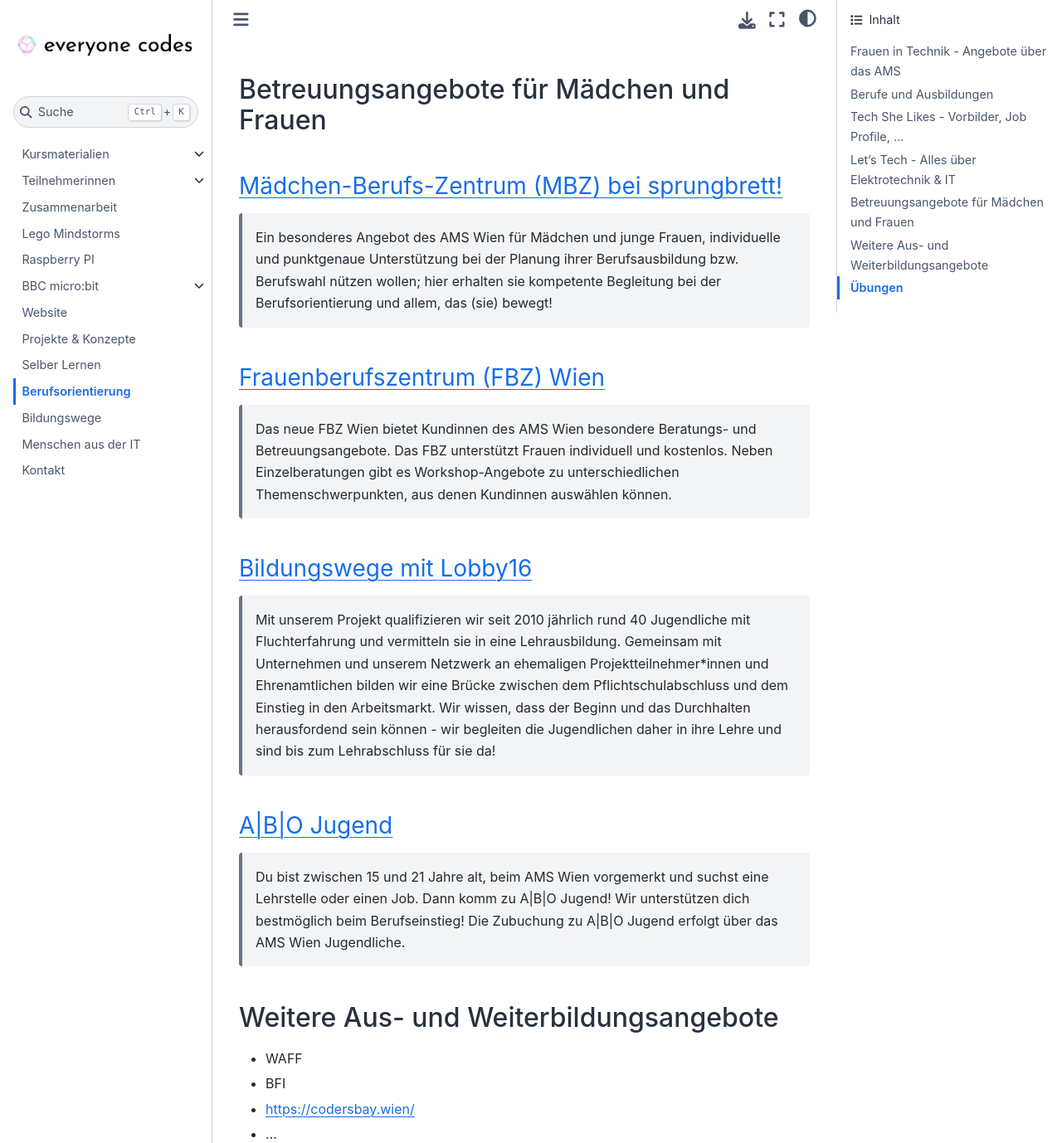
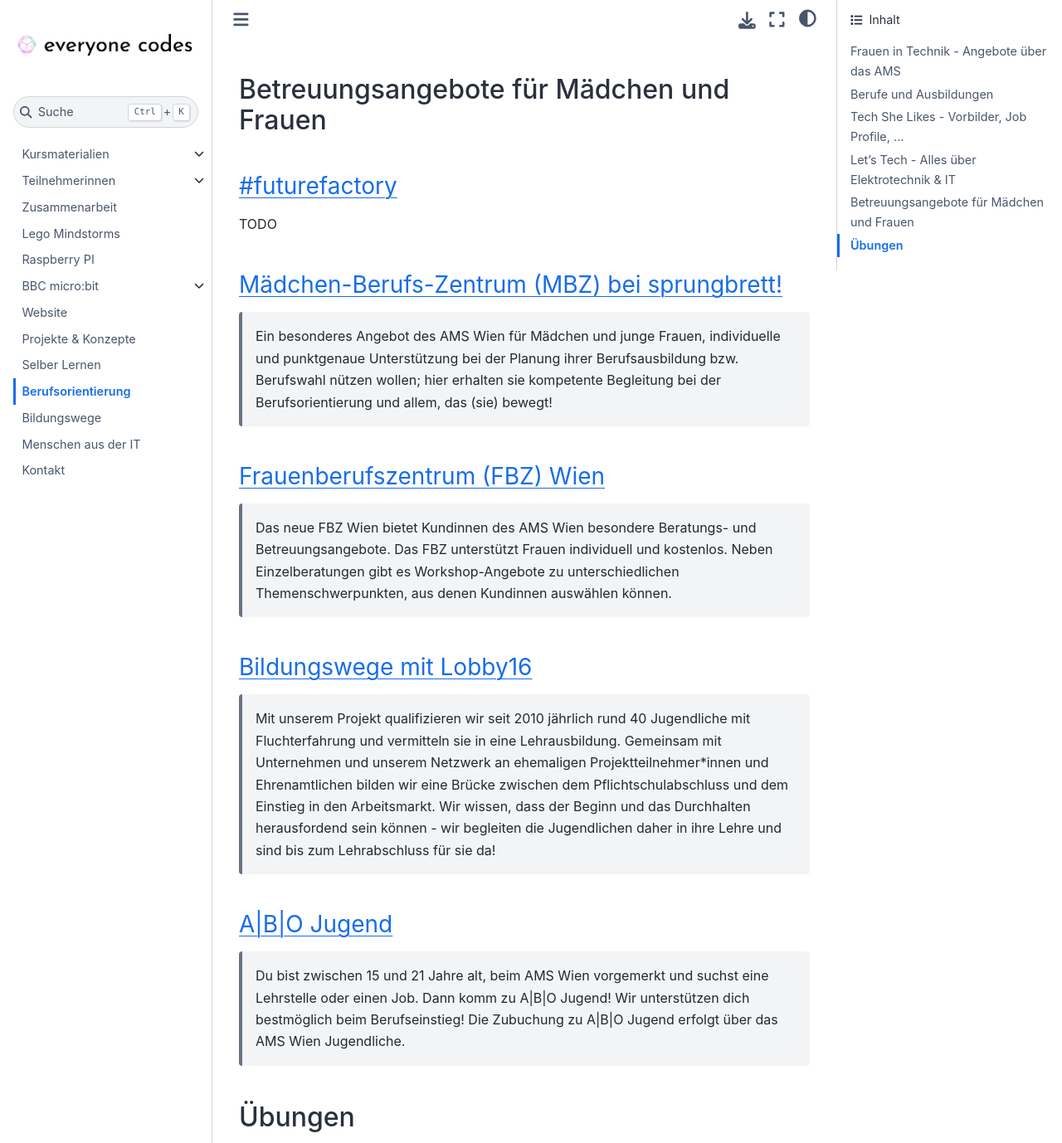
Before and after one commit to ec-mentors/IT-ist-das-was-fuer-mich-i03, a Sphinx documentation site: the page built from source/orientation.md, in a window 1280 px wide and 1400 px high, scrolled down 1800 px, cut to the strip 0-1378 px from the top of the window. Shown: the whole strip at 83% size. Built offline with Sphinx 7.4.7 and the Sphinx Book theme 1.1.4, drawn with Linux system fonts in a browser that asks for light colours.

Commit message:
Add futurefactory TODO

```diff
--- a/source/orientation.md
+++ b/source/orientation.md
@@ -63,6 +63,10 @@
 
 ## Betreuungsangebote für Mädchen und Frauen
 
+### [#futurefactory](https://futurefactory.blog/)
+
+TODO
+
 ### [Mädchen-Berufs-Zentrum (MBZ) bei sprungbrett!](https://sprungbrett.or.at/)
 
 > Ein besonderes Angebot des AMS Wien für Mädchen und junge Frauen,
@@ -92,14 +96,6 @@
 > Du bist zwischen 15 und 21 Jahre alt, beim AMS Wien vorgemerkt und suchst eine Lehrstelle oder einen Job. Dann komm zu A|B|O Jugend!
 > Wir unterstützen dich bestmöglich beim Berufseinstieg!
 > Die Zubuchung zu A|B|O Jugend erfolgt über das AMS Wien Jugendliche.
-
-
-## Weitere Aus- und Weiterbildungsangebote
-
-* WAFF
-* BFI
-* https://codersbay.wien/
-* ...
 
 
 ## Übungen
```
